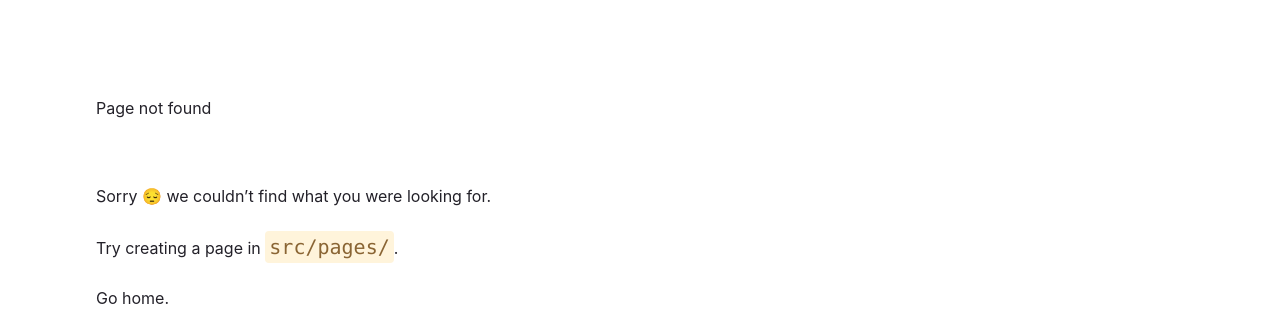
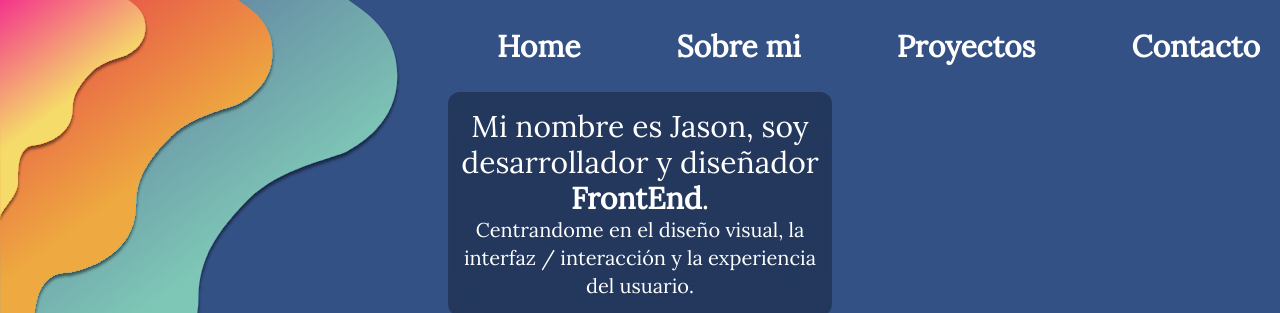
Before and after one commit to Jason171096/My_SiteWeb, a Gatsby site: page /sobreMi in a window 1280 px wide. Before the commit this address had no page. Shown: the top 313 px of the page. Built offline with nearby package versions, Linux system fonts and the light colour scheme; Gatsby itself is replaced by a stand-in of ours; what tailwindcss-scrollbar would draw is missing.

Commit message:
REname component sibreMi

```diff
--- a/src/components/NavBar.tsx
+++ b/src/components/NavBar.tsx
@@ -11,7 +11,7 @@ const NavBar = () => {
         <div className="relative ml-auto pr-5 py-7 text-white font-bold text-2xl lg:text-3xl">
             <ul className="hidden sm:block m-0 p-0 space-x-10 xl:space-x-24">
                 <li className={styleLi}><Link to="/" >Home</Link></li>
-                <li className={styleLi}><Link to="/sobre-mi">Sobre mi</Link></li>
+                <li className={styleLi}><Link to="/sobreMi">Sobre mi</Link></li>
                 <li className={styleLi}><Link to="/proyectos">Proyectos</Link></li>
                 <li className={styleLi}><Link to="/contacto">Contacto</Link></li>
             </ul>
--- a/src/components/SideNav.tsx
+++ b/src/components/SideNav.tsx
@@ -15,7 +15,7 @@ const SideNav = () => {
             </div>
             <ul>
                 <li className=""><Link to="/">Home</Link></li>
-                <li className=""><Link to="/sobre-mi">Sobre mi</Link></li>
+                <li className=""><Link to="/sobreMi">Sobre mi</Link></li>
                 <li className=""><Link to="/proyectos">Proyectos</Link></li>
                 <li className=""><Link to="/contacto">Contacto</Link></li>
             </ul>
```
Also changed, not shown: src/data/proyectos.ts (+0 -7 lines), src/pages/sobreMi.tsx (renamed from src/pages/sobre-mi.tsx).
